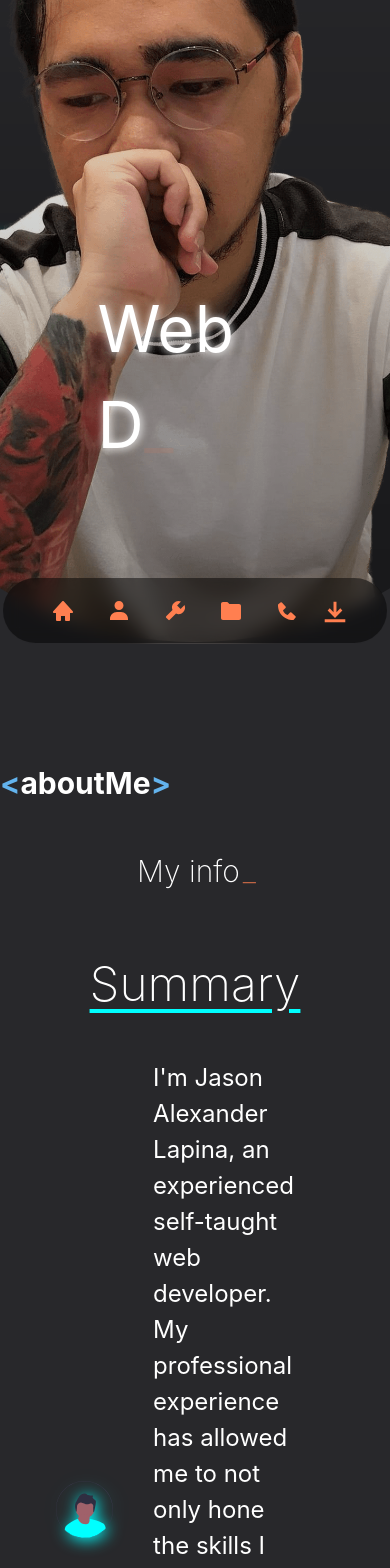
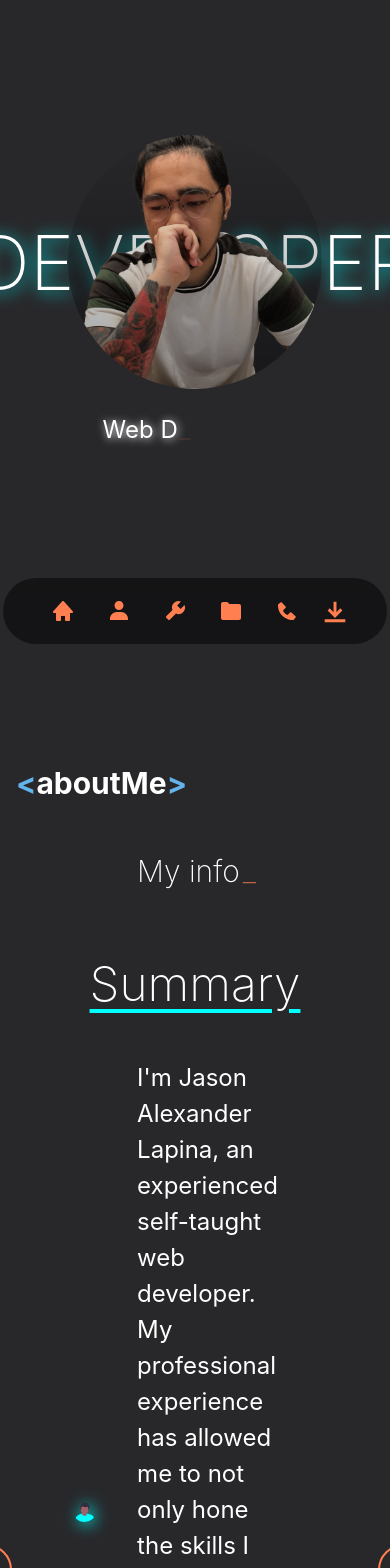
Before and after one commit to jasonLapina/Portf, a React (Create React App) app: page / in a window 390 px wide. Shown: the part 160-1728 px from the top of the page. Built offline with nearby package versions, Linux system fonts and the light colour scheme.

Commit message:
partially responsive

```diff
--- a/src/components/Footer.js
+++ b/src/components/Footer.js
@@ -1,12 +1,17 @@
-import { Box, HStack, Heading, Text } from "@chakra-ui/react";
+import { Box, Heading, Text } from "@chakra-ui/react";
 function Footer() {
   return (
     <Box
       bgImage='linear-gradient(to top, rgba(0,0,0,1), rgba(0,0,0,0))'
       h='240px'
     >
-      <Box py='40px' maxW='var(--maxW)' mx='auto'>
-        <Box>
+      <Box
+        textAlign={{ base: "center", md: "left" }}
+        py='40px'
+        maxW='var(--maxW)'
+        mx='auto'
+        px='24px'
+      >
         <Heading mb='16px' filter='drop-shadow(2px 2px 8px cyan)'>
           Jason Alexander Lapina
         </Heading>
@@ -15,7 +20,6 @@ function Footer() {
         </Text>
       </Box>
     </Box>
-    </Box>
   );
 }
 
--- a/src/components/Hero.js
+++ b/src/components/Hero.js
@@ -25,9 +25,9 @@ function Hero() {
       {showTypewriter && (
         <Box
           pos='absolute'
-          bottom='25%'
+          bottom={{ base: "28%", md: "25%" }}
           left='50%'
-          fontSize='64px'
+          fontSize={{ base: "24px", md: "48px" }}
           zIndex={3}
           transform='translateX(-50%)'
         >
@@ -107,7 +107,8 @@ function Hero() {
       </Box>
 
       <MotionBox
-        h='90%'
+        h={{ md: "90%", base: "30%" }}
+        maxH='800px'
         aspectRatio='1/1'
         bgPos='center'
         bgSize='cover'
--- a/src/components/Skills.js
+++ b/src/components/Skills.js
@@ -28,22 +28,29 @@ function Skills() {
             src='/assets/skills-invo.png'
             borderRadius='full'
             filter={`drop-shadow(2px 2px 20px coral)`}
-            maxW='1000px'
+            maxW={{ base: "400px", md: "1000px" }}
           />
           {skills.map((item, i) => (
             <Tooltip key={i} hasArrow label={item.label}>
               <Image
                 data-aos='fade-in'
                 data-aos-delay='500'
-                w='80px'
+                w={{ base: "40px", md: "80px" }}
                 key={item.icon}
                 src={item.icon}
                 pos='absolute'
-                transform={`rotate(${
-                  i * (360 / skills.length)
-                }deg) translateY(-280px) rotate(-${
-                  i * (360 / skills.length)
-                }deg) !important`}
+                transform={{
+                  md: `rotate(${
+                    i * (360 / skills.length)
+                  }deg) translateY(-280px) rotate(-${
+                    i * (360 / skills.length)
+                  }deg) !important`,
+                  base: `rotate(${
+                    i * (360 / skills.length)
+                  }deg) translateY(-140px) rotate(-${
+                    i * (360 / skills.length)
+                  }deg) !important`,
+                }}
                 filter={`drop-shadow(2px 2px 8px cyan)`}
               />
             </Tooltip>
--- a/src/components/UI/MySection.js
+++ b/src/components/UI/MySection.js
@@ -1,7 +1,13 @@
 import { Box, Heading, Text } from "@chakra-ui/react";
 function MySection(props) {
   return (
-    <Box maxW={"var(--maxW)"} mx='auto' {...props} pos='relative'>
+    <Box
+      maxW={"var(--maxW)"}
+      mx='auto'
+      {...props}
+      pos='relative'
+      px={{ base: "16px", md: "0" }}
+    >
       <Heading data-aos='fade-down' mb='48px' mt='80px'>
         <Text color='blue.300' as='span'>
           {"<"}
--- a/src/components/UI/MyTypewriter.js
+++ b/src/components/UI/MyTypewriter.js
@@ -18,6 +18,7 @@ function MyTypewriter(props) {
         textAlign='center'
         left='50%'
         transform='translateX(-50%)'
+        w='100%'
       >
         {inView && (
           <Typewriter
```
Lines whose indentation alone changed are shown as unchanged.
